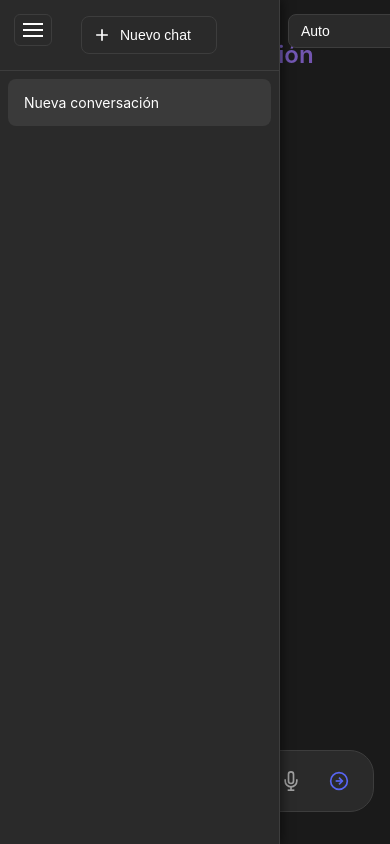
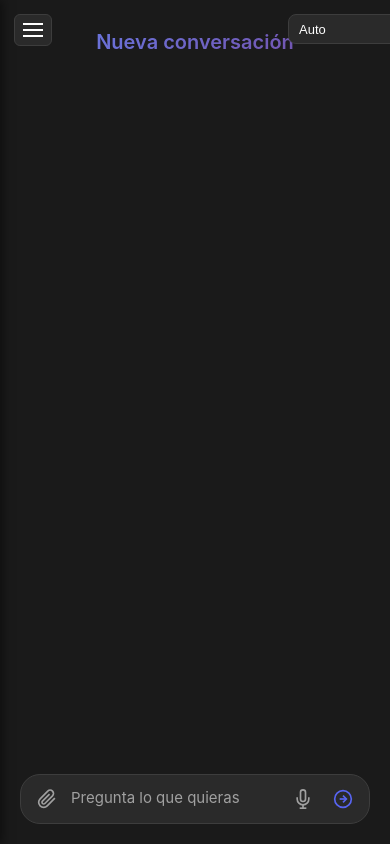
Before and after one commit to LloydHiggsBennison/Inaia, a website: page public/index.html in a window 390 px wide. Drawn offline with nearby package versions, Linux system fonts and the light colour scheme.

Commit message:
Add mobile responsive styles

```diff
--- a/public/index.html
+++ b/public/index.html
@@ -6,6 +6,7 @@
     <title>AI Chat</title>
     <link rel="stylesheet" href="style.css">
     <link rel="stylesheet" href="textarea-fix.css">
+    <link rel="stylesheet" href="mobile-responsive.css">
     <!-- Markdown parser -->
     <script src="https://cdn.jsdelivr.net/npm/marked/marked.min.js"></script>
     <!-- Code syntax highlighting -->
--- /dev/null
+++ b/public/mobile-responsive.css
@@ -0,0 +1,124 @@
+/* Mobile Responsive Styles */
+@media (max-width: 768px) {
+
+    /* Hide sidebar by default on mobile */
+    .sidebar {
+        transform: translateX(-100%);
+    }
+
+    .sidebar.active {
+        transform: translateX(0);
+    }
+
+    /* Adjust main content for mobile */
+    .main-content {
+        margin-left: 0 !important;
+    }
+
+    /* Hamburger always visible on mobile */
+    .hamburger {
+        display: flex !important;
+    }
+
+    /* Adjust chat container */
+    .chat-container {
+        max-width: 100%;
+        padding: 10px;
+    }
+
+    /* Adjust header */
+    .chat-header {
+        padding: 20px 0 10px;
+    }
+
+    .chat-header h1 {
+        font-size: 24px;
+    }
+
+    /* Adjust messages */
+    .message {
+        max-width: 95%;
+        padding: 12px 14px;
+    }
+
+    /* Adjust input container */
+    .input-container {
+        padding: 10px;
+    }
+
+    .input-wrapper {
+        padding: 10px 12px;
+        border-radius: 20px;
+    }
+
+    /* Adjust buttons */
+    .input-wrapper button {
+        padding: 6px;
+    }
+
+    /* Model selector */
+    .model-selector {
+        right: 10px;
+        top: 10px;
+    }
+
+    .model-dropdown {
+        right: 0;
+        min-width: 200px;
+    }
+
+    /* File preview */
+    .file-preview-item {
+        padding: 8px;
+        font-size: 13px;
+    }
+
+    /* Code blocks */
+    .message pre {
+        font-size: 13px;
+    }
+
+    /* Adjust sidebar width */
+    .sidebar {
+        width: 260px;
+    }
+
+    /* New chat button */
+    .new-chat-btn {
+        padding: 10px 14px;
+        font-size: 14px;
+    }
+
+    /* Conversation items */
+    .conversation-item {
+        padding: 10px 12px;
+        font-size: 14px;
+    }
+}
+
+@media (max-width: 480px) {
+
+    /* Extra small screens */
+    .chat-header h1 {
+        font-size: 20px;
+    }
+
+    .message {
+        padding: 10px 12px;
+        font-size: 14px;
+    }
+
+    .input-wrapper {
+        padding: 8px 10px;
+        gap: 8px;
+    }
+
+    .model-selector-btn {
+        padding: 6px 10px;
+        font-size: 13px;
+    }
+
+    .sidebar {
+        width: 240px;
+    }
+}
--- a/public/style.css
+++ b/public/style.css
@@ -506,7 +506,7 @@ body {
     border: 1px solid var(--border);
     border-radius: 24px;
     display: flex;
-    align-items: flex-end;
+    align-items: center;
     padding: 12px 16px;
     gap: 12px;
     transition: border-color 0.2s;
```
